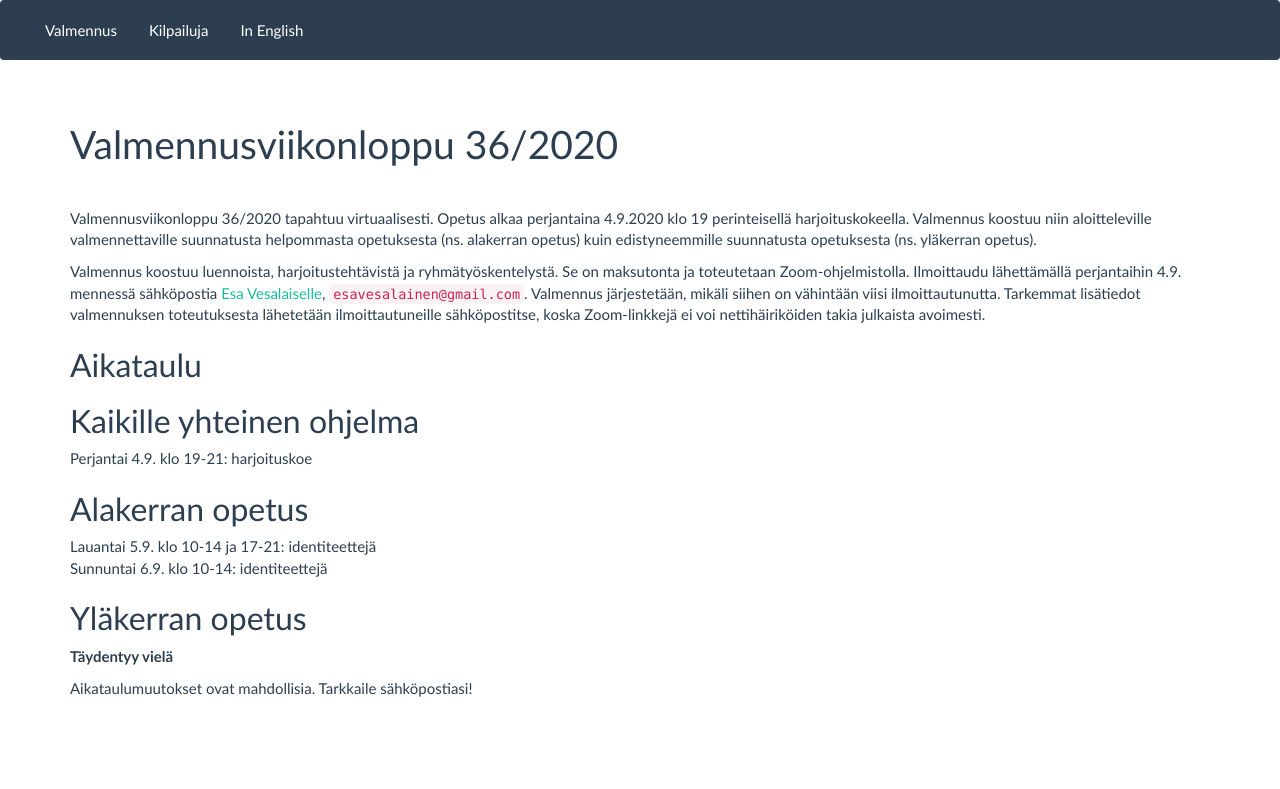
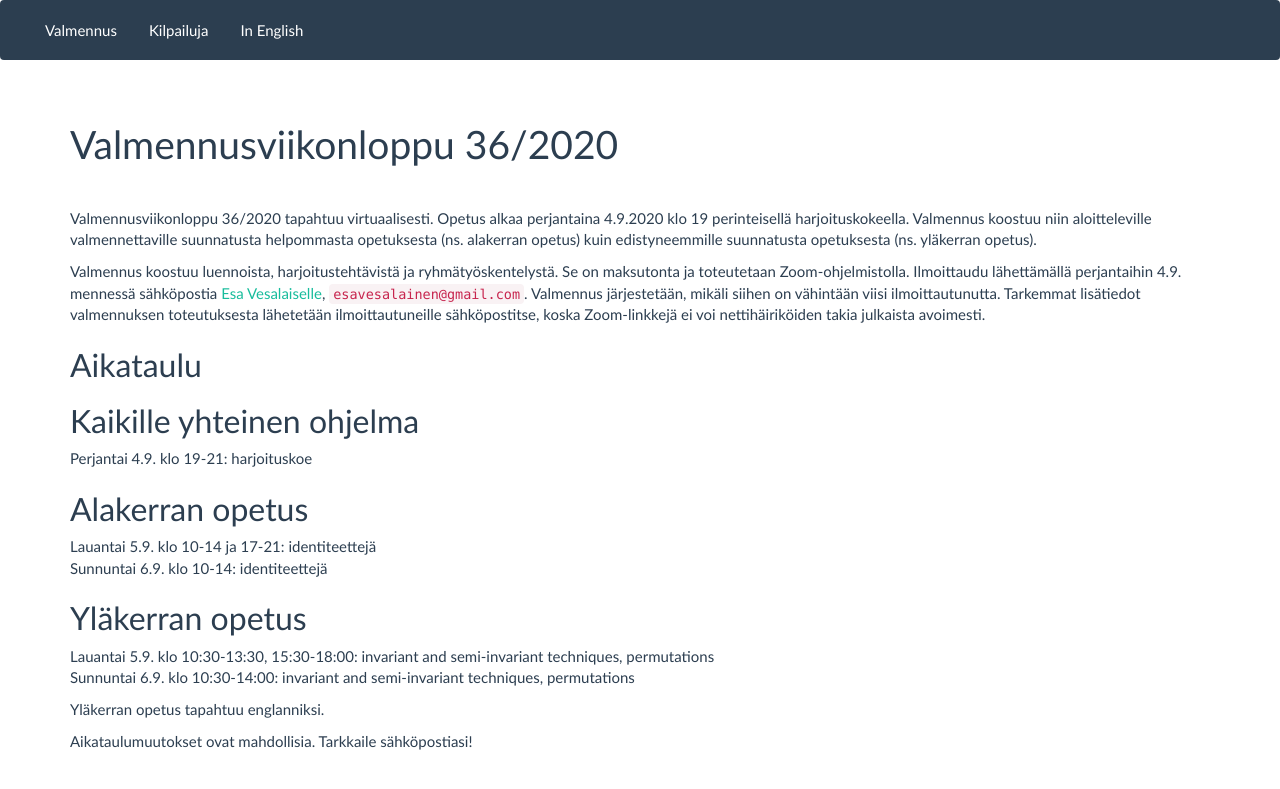
Before and after one commit to matematiikkakilpailut/matematiikkakilpailut.github.io, a Jekyll site: the page built from aikataulu/2020W36/index.md, in a window 1280 px wide. Shown: the top 789 px of the page. Built offline with Jekyll 4.4.1, drawn with Linux system fonts in a browser that asks for light colours.

Commit message:
Update index.md

```diff
--- a/aikataulu/2020W36/index.md
+++ b/aikataulu/2020W36/index.md
@@ -69,6 +69,9 @@ Sunnuntai 6.9. klo 10-14: identiteettejä
 
 ## Yläkerran opetus
 
-**Täydentyy vielä**
+Lauantai 5.9. klo 10:30-13:30, 15:30-18:00: invariant and semi-invariant techniques, permutations<br>
+Sunnuntai 6.9. klo 10:30-14:00: invariant and semi-invariant techniques, permutations
+
+Yläkerran opetus tapahtuu englanniksi.
 
 Aikataulumuutokset ovat mahdollisia. Tarkkaile sähköpostiasi!
```
